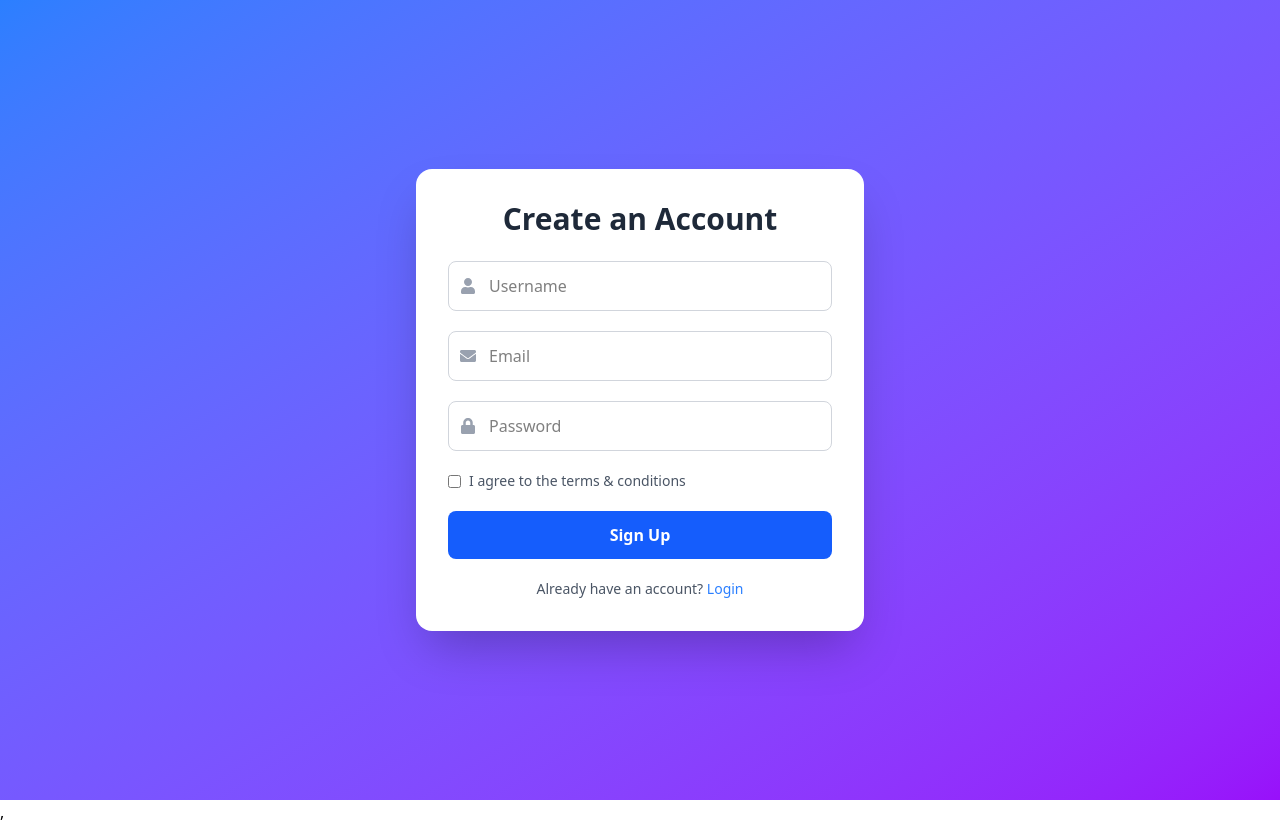
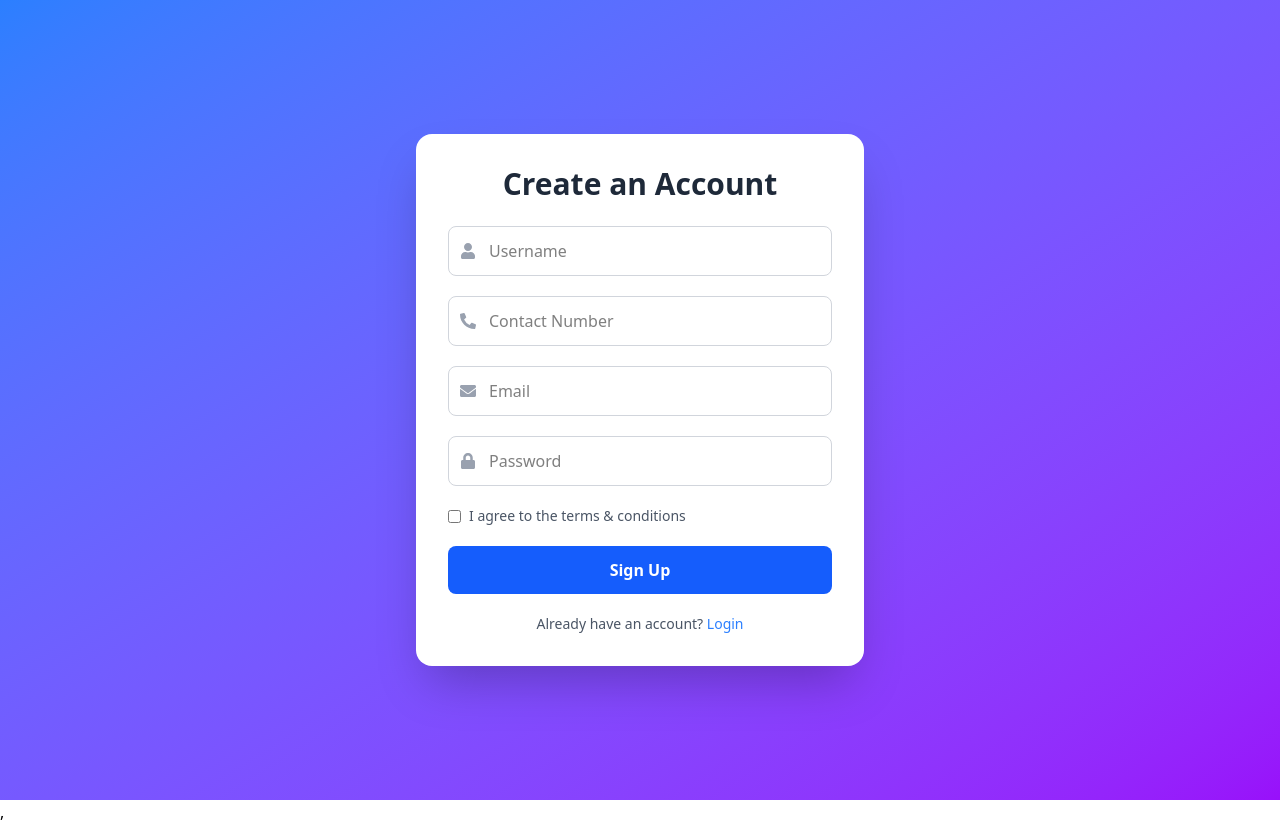
Before and after one commit to reshavshrma/E-Commerce, a React (Vite) app in the folder client/: page /register in a window 1280 px wide. Built offline with nearby package versions, Linux system fonts and the light colour scheme.

Commit message:
new pages added !

```diff
--- a/client/src/pages/Authentication/SignUp/SignUp.jsx
+++ b/client/src/pages/Authentication/SignUp/SignUp.jsx
@@ -1,5 +1,5 @@
 import React from "react";
-import { FaUser, FaLock, FaEnvelope } from "react-icons/fa";
+import { FaUser, FaPhoneAlt, FaLock, FaEnvelope } from "react-icons/fa";
 
 const Signup = () => {
   return (
@@ -12,6 +12,14 @@ const Signup = () => {
             <input
               type="text"
               placeholder="Username"
+              className="w-full pl-10 pr-4 py-3 border border-gray-300 rounded-lg focus:outline-none focus:ring-2 focus:ring-blue-400"
+            />
+          </div>
+          <div className="relative">
+            <FaPhoneAlt className="absolute left-3 top-1/2 transform -translate-y-1/2 text-gray-400" />
+            <input
+              type="number"
+              placeholder="Contact Number"
               className="w-full pl-10 pr-4 py-3 border border-gray-300 rounded-lg focus:outline-none focus:ring-2 focus:ring-blue-400"
             />
           </div>
```
Also changed, not shown: client/src/pages/User/UserAccount.jsx (added).
